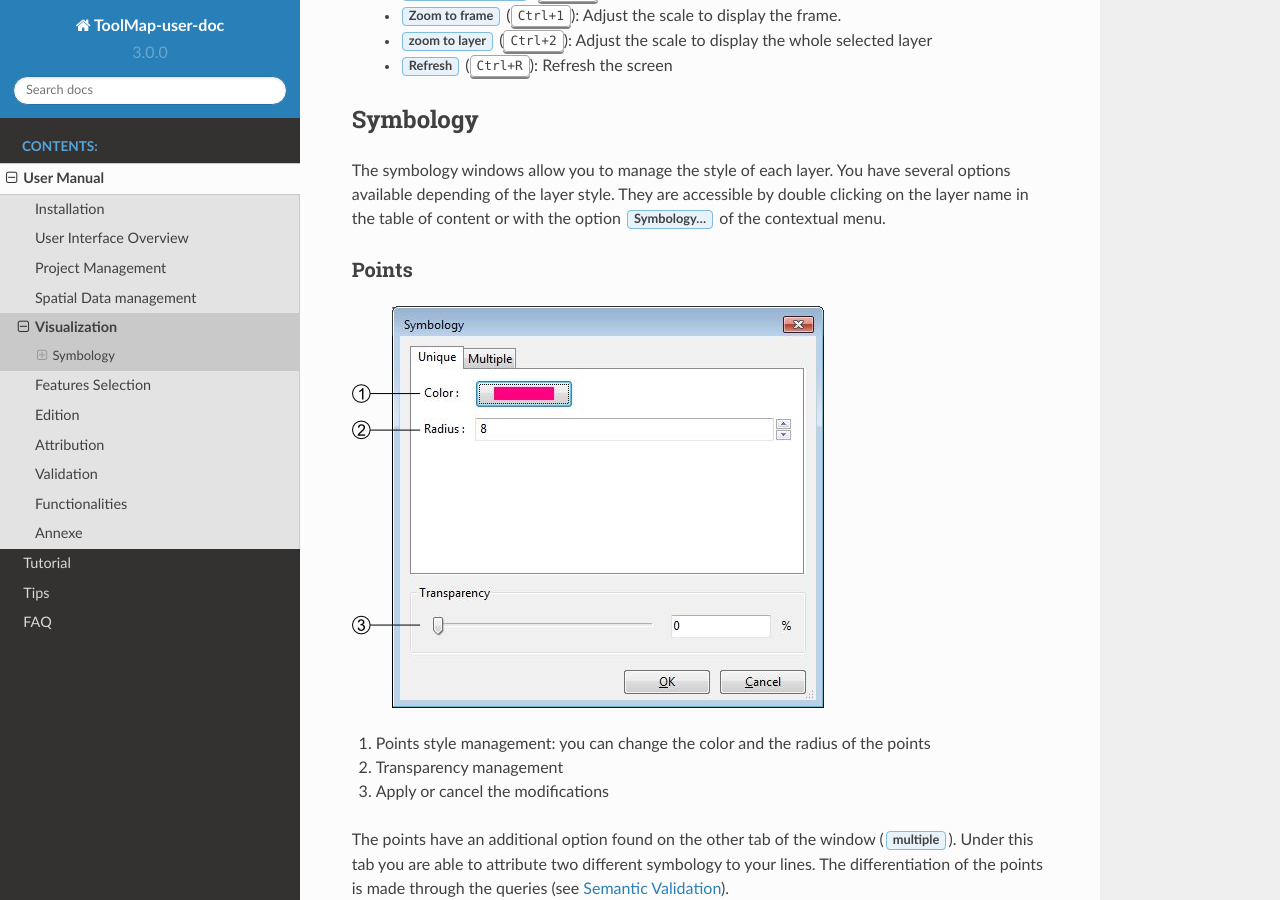
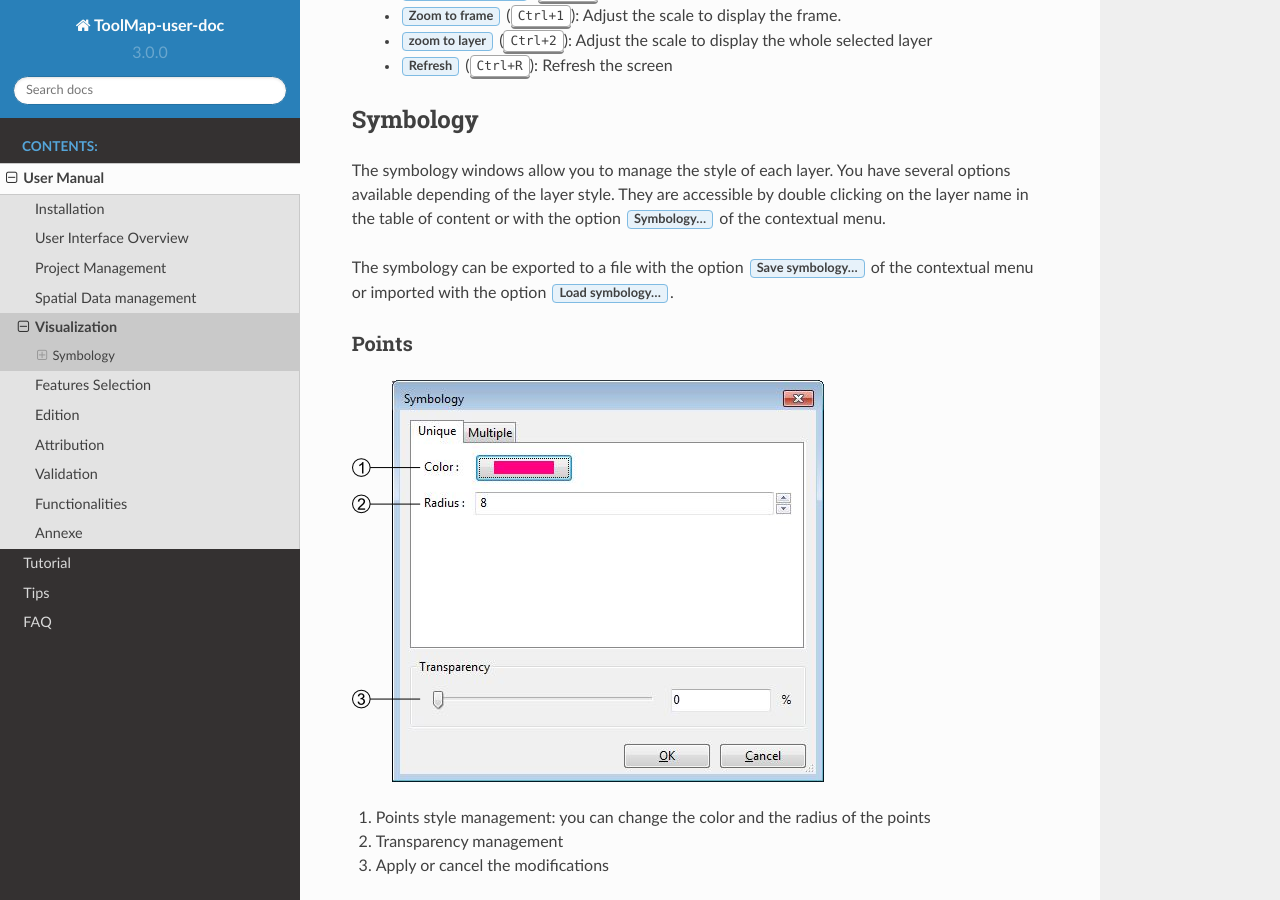
Before and after one commit to terranum-ch/ToolMap-user-doc, a Sphinx documentation site: the page built from doc/usermanual/visualization.rst, in a window 1280 px wide and 900 px high, scrolled down 473 px. Built offline with Sphinx 7.4.7 and the Read the Docs theme 2.0.0, drawn with Linux system fonts in a browser that asks for light colours.

Commit message:
Adding save/load symbology information to the visualization page.

```diff
--- a/doc/usermanual/visualization.rst
+++ b/doc/usermanual/visualization.rst
@@ -21,6 +21,8 @@ Symbology
 ----------------
 
 The symbology windows allow you to manage the style of each layer. You have several options available depending of the layer style. They are accessible by double clicking on the layer name in the table of content or with the option :guilabel:`Symbology...` of the contextual menu.
+
+The symbology can be exported to a file with the option :guilabel:`Save symbology...` of the contextual menu or imported with the option :guilabel:`Load symbology...`.
 
 Points
 ^^^^^^^^^^^^^^^^^^^^
```
